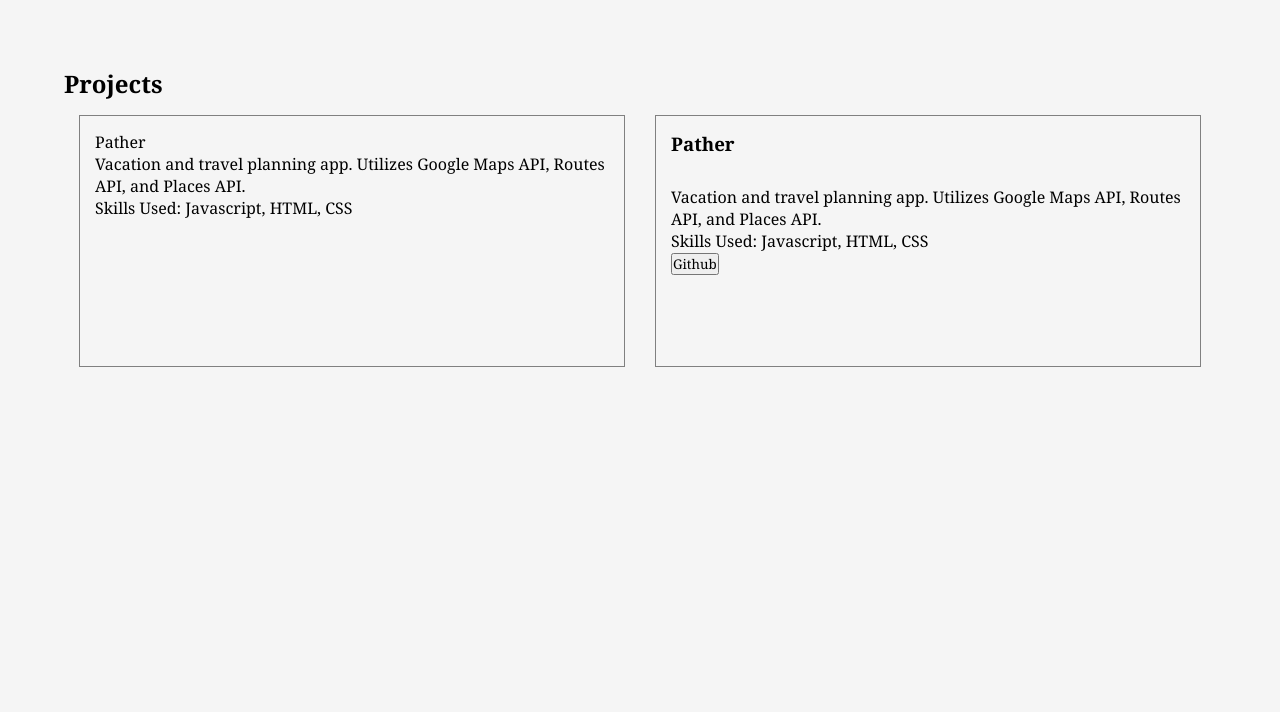
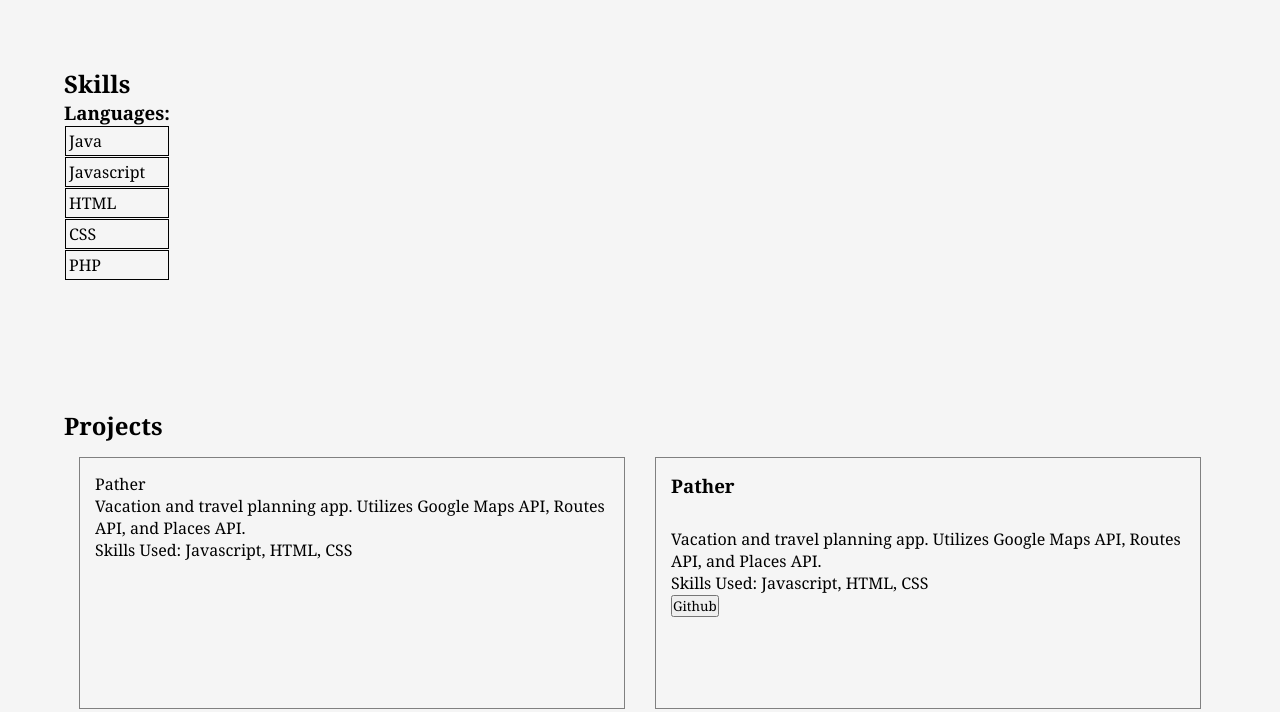
Before and after one commit to drong24/portfolio, a plain HTML site: page temp.html in a window 1280 px wide. Shown: the part 797-1509 px from the top of the page. Drawn offline with Linux system fonts and the light colour scheme.

Commit message:
changed scroll behavior and moved skills section up

```diff
--- a/temp.html
+++ b/temp.html
@@ -19,14 +19,29 @@
             <ul class="nav">
                 <li><a class="nav_a" href="#about">About</a></li>
                 <li><a class="nav_a" href="#projects">Projects</a></li>
-                <li><a class="nav_a" href="">Skills</a></li>
-                <li><a class="nav_a" href="">Education</a></li>
+                <li><a class="nav_a" href="#skills">Skills</a></li>
+                <li><a class="nav_a" href="#education">Education</a></li>
                 <li><a class="nav_a" href="#contact">Contact</a></li>
             </ul>
             <h1>Daisy Rong</h1>
             <div class="about_description">
                 <p>Computer Science student graduating December 2024. I like to code in Java and Javascript. A big fan of barley green tea.</p>
                 <img src="./tea.gif" alt="">
+            </div>
+        </div>
+        <div id="skills" class="content_item">
+            <h2>Skills</h2>
+            <div class="skill_list">
+                <div>
+                    <h3>Languages:</h3>
+                    <ul>
+                        <li>Java</li>
+                        <li>Javascript</li>
+                        <li>HTML</li>
+                        <li>CSS</li>
+                        <li>PHP</li>
+                    </ul>
+                </div>
             </div>
         </div>
         <div id="projects" class="content_item">
@@ -45,13 +60,16 @@
                 </div>
             </div>
         </div>
+        <div id="education" class="content_item">
+
+        </div>
         <div id="contact" class="content_item">
-            <h2>Contact Me!</h2>
+            <h2>Contact Me</h2>
             <div>
                 <p class="contact_info">Please contact me directly at daisyrong24@gmail.com or through this form.</p>
                 <form class="contact_form" action="https://api.web3forms.com/submit" method="POST">
                     <input type="hidden" name="redirect" value="https://drong24.github.io/portfolio/">
-                    <input type="hidden" name="access_key" value="5635d66e-3caa-45e9-b0f9-c909a0d2c655">
+                    <!--<input type="hidden" name="access_key" value="5635d66e-3caa-45e9-b0f9-c909a0d2c655">-->
                     <input class="contact_form_name" type="email" maxlength="100" placeholder="Your email" name="email" required>
                     <textarea class="contact_form_message" name="message" maxlength="5000" placeholder="Your message" required></textarea>
                     <button type="submit" onclick="showSuccessMessage()">Submit</button>
@@ -65,6 +83,9 @@
         padding: 0px;
         margin: 0px;
         font-family: Cambria, Cochin, Georgia, Times, 'Times New Roman', serif;
+    }
+    html {
+        scroll-behavior: smooth;
     }
     body {
         width: 100%;
@@ -187,7 +208,14 @@
     }
 
     /* Skills Section Styling */
-
+    .skill_list {
+        display: flex;
+    }
+    .skill_list > div > ul > li {
+        border: 1px solid black;
+        padding: 3px;
+        margin: 1px;
+    }
 
     /* Contact Section Styling */
     .content_item {
```
Also changed, not shown: index.html (+1 -1 lines).
